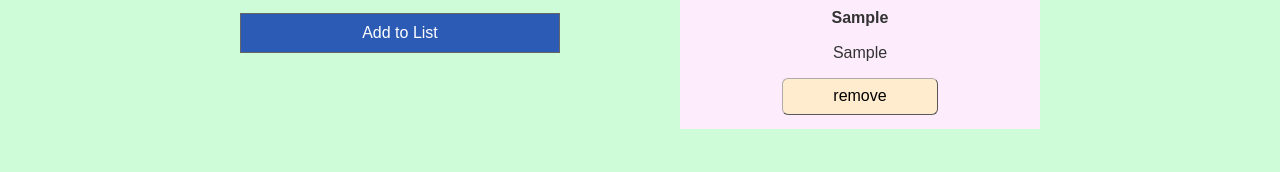
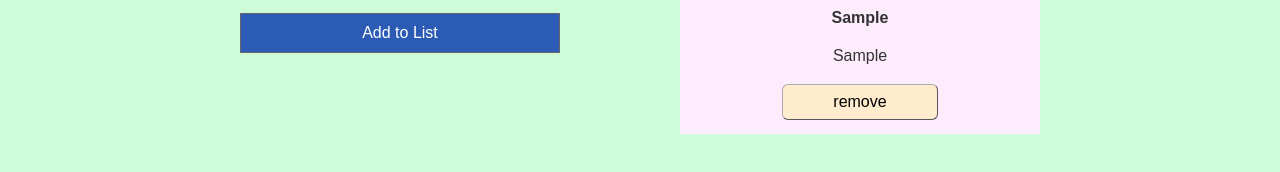
Before and after one commit to CodingAesthete/Vacation-Destinations, a plain HTML site: page index.html in a window 1280 px wide. Both pictures are taken after typing "Sample", "Sample", "https://example.com", "Sample" into the empty fields and a click on the button "Add to List". Shown: the part 552-724 px from the top of the page. Drawn offline with nearby package versions, Linux system fonts and the light colour scheme.

Commit message:
Fix Line Height

```diff
--- a/styles.css
+++ b/styles.css
@@ -85,7 +85,6 @@
   width: 300px;
   vertical-align: center;
   margin-top: 20px;
-  ;
   padding: 0;
 }
 
@@ -106,6 +105,7 @@
 
 .card-text {
   padding: 0px 10px;
+  line-height: 24px;;
 }
 
 .wrapper{
```
